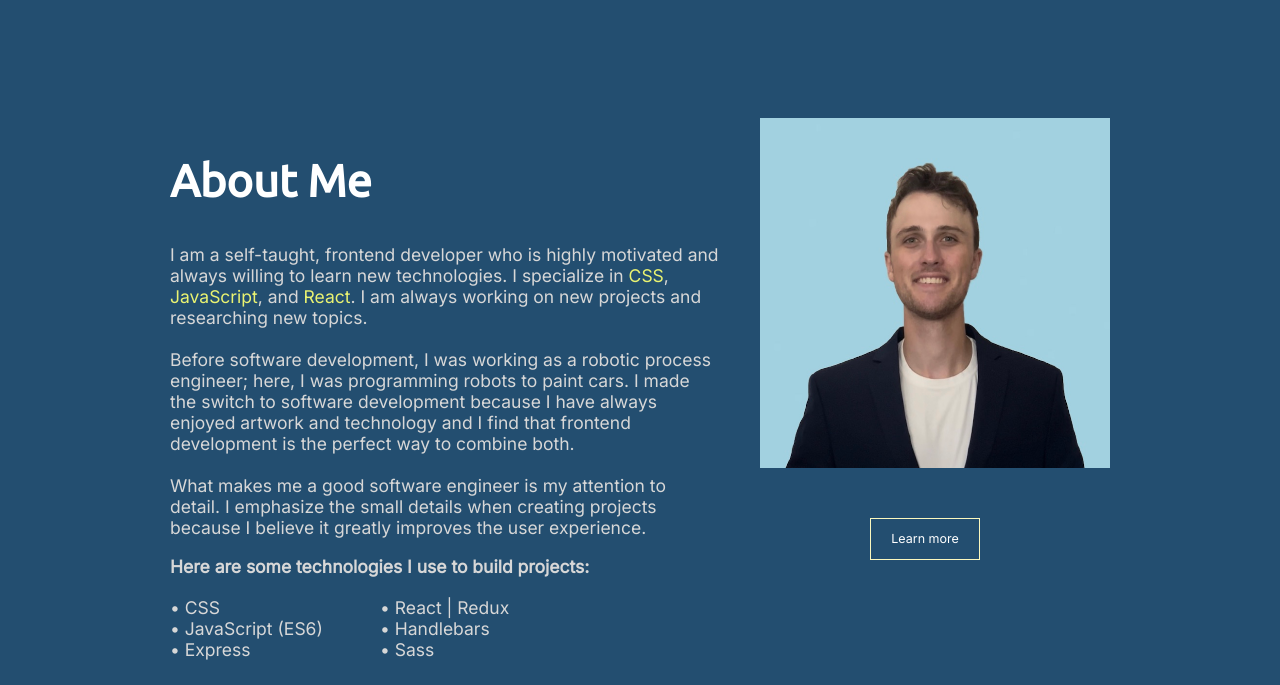
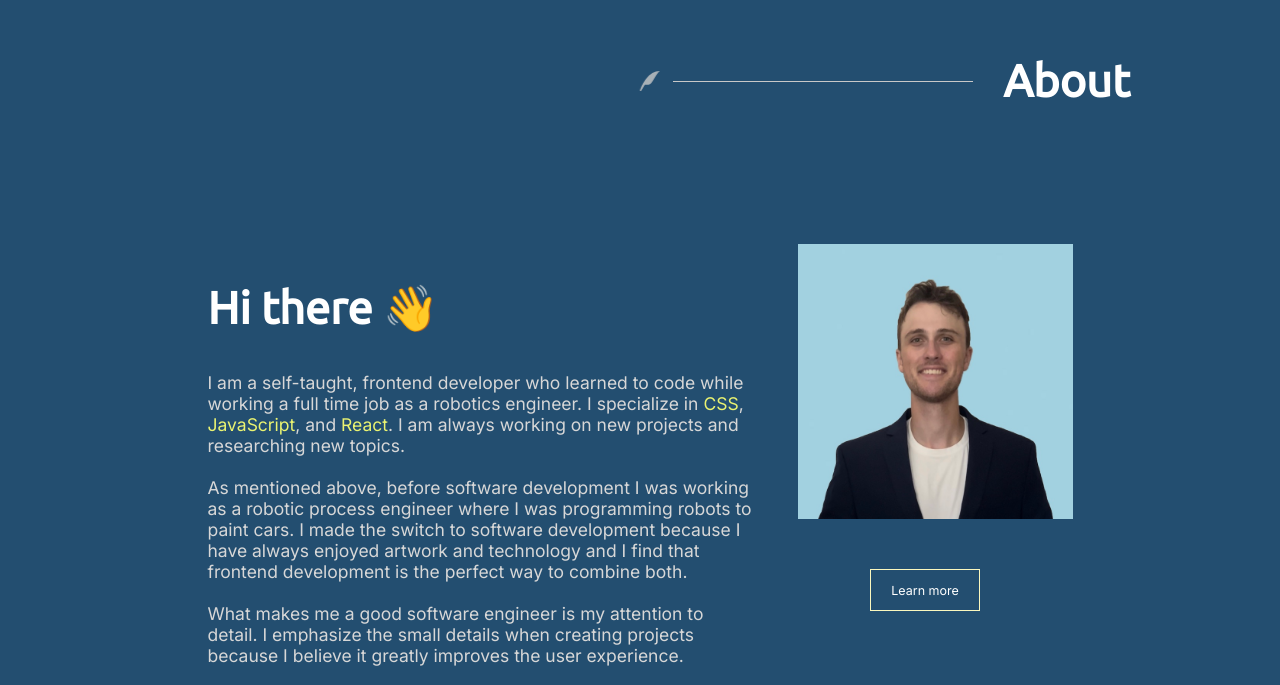
Before and after one commit to atrain42/react-portfolio, a React (Create React App) app: page / in a window 1280 px wide. Shown: the part 835-1520 px from the top of the page. Built offline with nearby package versions, Linux system fonts and the light colour scheme.

Commit message:
site updates

```diff
--- a/src/layout/About/About.js
+++ b/src/layout/About/About.js
@@ -1,26 +1,63 @@
 import React from "react";
 import { Link } from "react-router-dom";
+import { useRef } from "react";
+import { useInView } from "framer-motion";
 import classes from "./About.module.css";
 
 import img from "../../images/austin.jpg";
+import quill from "../../images/quill.svg";
 
 const About = () => {
+  const ref = useRef(null);
+  const isInView = useInView(ref, { once: true });
+
   return (
-    <section className={classes.aboutSection} id="about">
+    <section className={classes.aboutOverhang} id="about">
+      <div className="writingHeadingContainer" ref={ref}>
+        <img
+          src={quill}
+          alt="quill"
+          id="pacman"
+          style={{
+            transform: isInView ? "none" : "translateX(-70px)",
+            opacity: isInView ? 1 : 0,
+            transition: "all 0.9s linear 0.75s",
+          }}
+        />
+        <div
+          className="linebreak"
+          style={{
+            transform: isInView ? "none" : "translateX(-70px)",
+            opacity: isInView ? 1 : 0,
+            transition: "all 0.9s cubic-bezier(0.17, 0.55, 0.55, 1) 0.5s",
+          }}
+        ></div>
+        <h1
+          className="writing-title"
+          style={{
+            transform: isInView ? "none" : "translateX(-70px)",
+            opacity: isInView ? 1 : 0,
+            transition: "all 0.9s cubic-bezier(0.17, 0.55, 0.55, 1)",
+          }}
+        >
+          About
+        </h1>
+      </div>
+      <div className={classes.aboutSection}>
         <div className={classes.aboutSectionText}>
-        <h1 className="section-title">About Me</h1>
+          <h1 className="section-title">Hi there 👋</h1>
           <p>
-          I am a self-taught, frontend developer who is highly motivated and
-          always willing to learn new technologies. I specialize in{" "}
+            I am a self-taught, frontend developer who learned to code while
+            working a full time job as a robotics engineer. I specialize in{" "}
             <span>CSS</span>, <span>JavaScript</span>, and <span>React</span>. I
             am always working on new projects and researching new topics.
             <br />
             <br />
-          Before software development, I was working as a robotic process
-          engineer; here, I was programming robots to paint cars. I made the
-          switch to software development because I have always enjoyed artwork
-          and technology and I find that frontend development is the perfect way
-          to combine both.
+            As mentioned above, before software development I was working as a
+            robotic process engineer where I was programming robots to paint
+            cars. I made the switch to software development because I have
+            always enjoyed artwork and technology and I find that frontend
+            development is the perfect way to combine both.
             <br />
             <br />
             What makes me a good software engineer is my attention to detail. I
@@ -43,6 +80,7 @@ const About = () => {
           <img src={img} alt="coder" />
           <Link to="/shelf">Learn more</Link>
         </div>
+      </div>
     </section>
   );
 };
--- a/src/layout/About/About.module.css
+++ b/src/layout/About/About.module.css
@@ -33,8 +33,8 @@
 }
 
 .aboutSection img {
-  width: 35rem;
-  height: 35rem;
+  width: 27.5rem;
+  height: 27.5rem;
   margin-left: 2rem;
 }
 
@@ -75,9 +75,16 @@
   }
 }
 
-@media (max-width: 1100px) {
+/* @media (max-width: 1100px) {
   .aboutSection p {
     width: 40vw;
+  }
+} */
+
+@media (max-width: 1150px) {
+  .aboutOverhang {
+    padding-left: 7.5rem;
+    padding-right: 7.5rem;
   }
 }
 
@@ -88,6 +95,7 @@
     justify-content: space-between;
     align-items: center;
     padding: 10rem 7.5rem;
+    padding-top: 0rem;
   }
 
   .aboutSection img {
@@ -108,6 +116,7 @@
 @media (max-width: 770px) {
   .aboutSection {
     padding: 10rem 2.5rem;
+    padding-top: 0rem;
   }
 
   .aboutSection p {
@@ -116,6 +125,13 @@
 
   .aboutSection ul li {
     font-size: 1.7rem;
+  }
+}
+
+@media (max-width: 675px) {
+  .aboutOverhang {
+    padding-left: 2.5rem;
+    padding-right: 2.5rem;
   }
 }
 
```
Also changed, not shown: src/images/quill.svg (added). Lines whose indentation alone changed are shown as unchanged.
